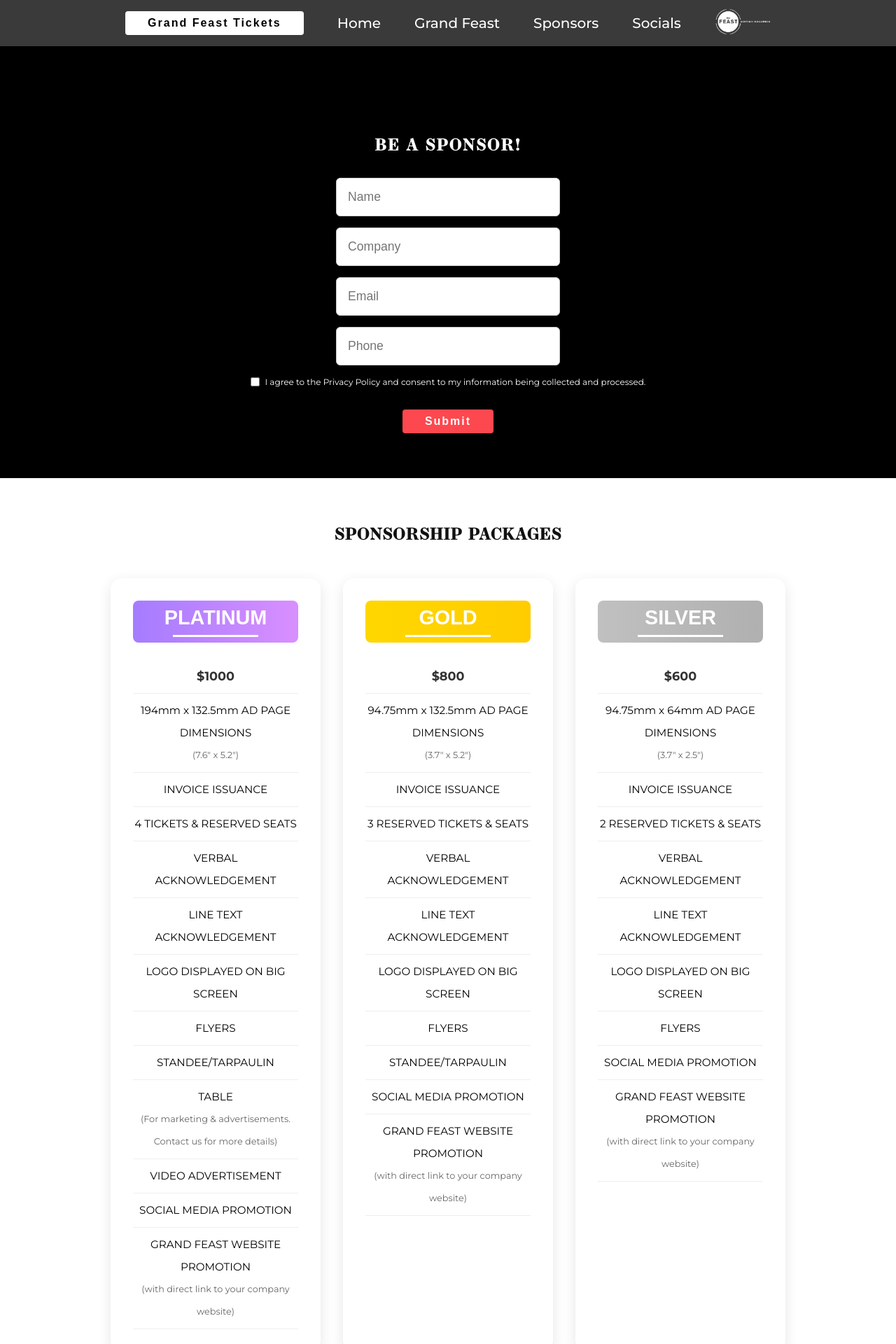
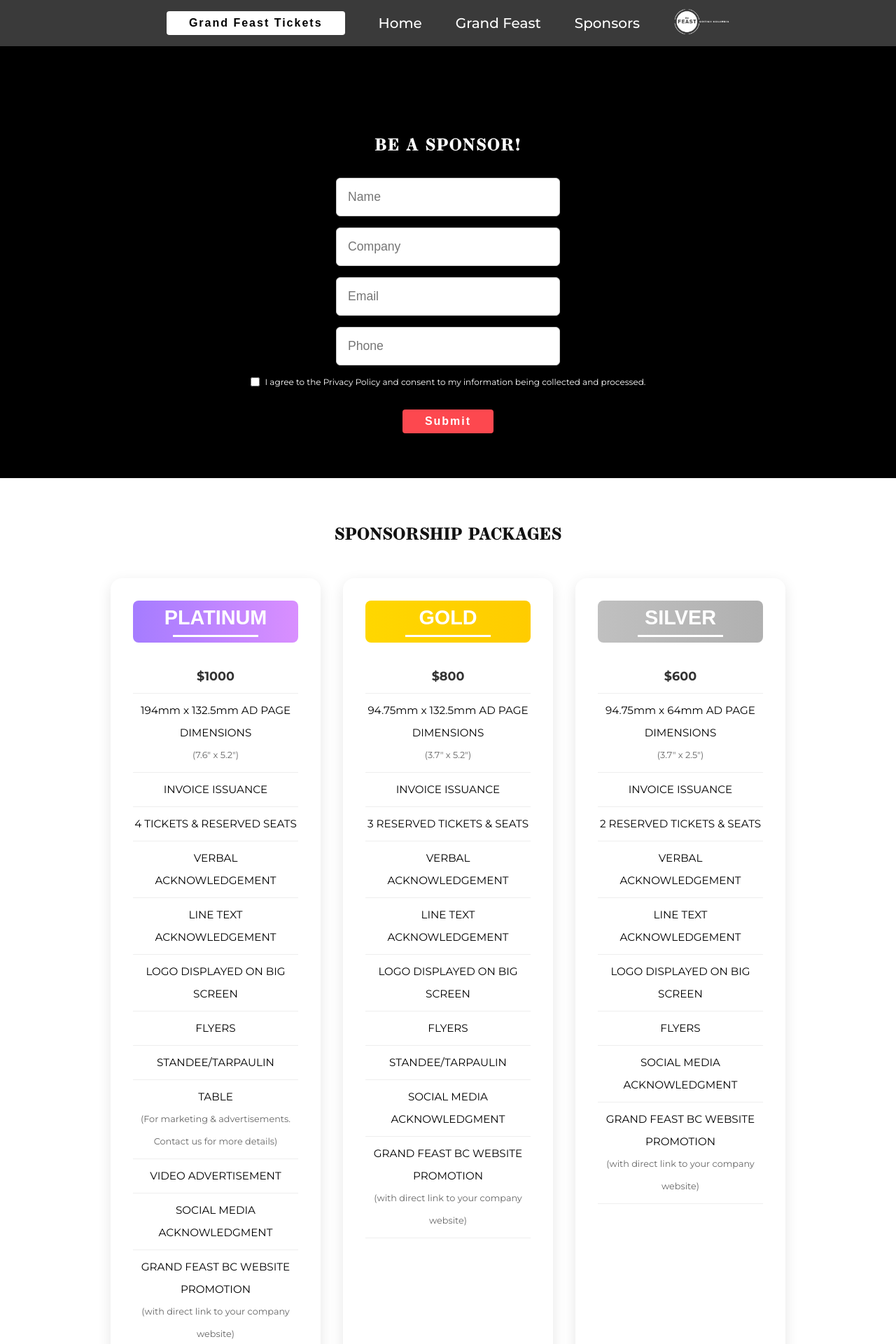
Before and after one commit to yapangelo/feastbc, a React (Vite) app: page /sponsorpage in a window 1280 px wide. Shown: the top 1920 px of the page at 70% size. Built offline with nearby package versions, Linux system fonts and the light colour scheme.

Commit message:
some updates

```diff
--- a/index.html
+++ b/index.html
@@ -4,7 +4,7 @@
     <meta charset="UTF-8" />
     <link rel="icon" type="image/svg+xml" href="/feast-logo.png" />
     <meta name="viewport" content="width=device-width, initial-scale=1.0" />
-    <title>The Feast BC</title>
+    <title>Grand Feast BC</title>
   </head>
   <body>
     <div id="root"></div>
--- a/src/components/Header/Header.jsx
+++ b/src/components/Header/Header.jsx
@@ -7,13 +7,7 @@ import bcfeasthorizontalblack from "../../assets/images/bcfeast-horizontal-black
 import NavPopUp from "../NavPopup/NavPopup";
 import Button from "../Button/Button";
 
-const Header = ({
-  scrollToSection,
-  grandFeastRef,
-  prayerRef,
-  socialsRef,
-  sponsorRef,
-}) => {
+const Header = ({ scrollToSection, grandFeastRef, sponsorRef }) => {
   const [isNavVisible, setIsNavVisible] = useState(false);
   const [isScrolled, setIsScrolled] = useState(false);
 
@@ -72,15 +66,6 @@ const Header = ({
             >
               Sponsors
             </li>
-            <li
-              className="header__nav-li"
-              onClick={() => {
-                scrollToSection(socialsRef);
-                handleCloseNav();
-              }}
-            >
-              Socials
-            </li>
           </ul>
         </div>
         <Link to="/">
--- a/src/components/SponsorTierList/SponsorTierList.jsx
+++ b/src/components/SponsorTierList/SponsorTierList.jsx
@@ -40,10 +40,10 @@ const SponsorTierList = () => {
             <li className="sponsortierlist__listitem">VIDEO ADVERTISEMENT</li>
 
             <li className="sponsortierlist__listitem">
-              SOCIAL MEDIA PROMOTION
+              SOCIAL MEDIA ACKNOWLEDGMENT
             </li>
             <li className="sponsortierlist__listitem">
-              GRAND FEAST WEBSITE PROMOTION{" "}
+              GRAND FEAST BC WEBSITE PROMOTION{" "}
               <p className="sponsortierlist__listitem-fineprint">
                 (with direct link to your company website)
               </p>
@@ -76,10 +76,10 @@ const SponsorTierList = () => {
             <li className="sponsortierlist__listitem">FLYERS</li>
             <li className="sponsortierlist__listitem">STANDEE/TARPAULIN</li>
             <li className="sponsortierlist__listitem">
-              SOCIAL MEDIA PROMOTION
+              SOCIAL MEDIA ACKNOWLEDGMENT
             </li>
             <li className="sponsortierlist__listitem">
-              GRAND FEAST WEBSITE PROMOTION{" "}
+              GRAND FEAST BC WEBSITE PROMOTION{" "}
               <p className="sponsortierlist__listitem-fineprint">
                 (with direct link to your company website)
               </p>
@@ -112,10 +112,10 @@ const SponsorTierList = () => {
             </li>
             <li className="sponsortierlist__listitem">FLYERS</li>
             <li className="sponsortierlist__listitem">
-              SOCIAL MEDIA PROMOTION
+              SOCIAL MEDIA ACKNOWLEDGMENT
             </li>
             <li className="sponsortierlist__listitem">
-              GRAND FEAST WEBSITE PROMOTION{" "}
+              GRAND FEAST BC WEBSITE PROMOTION{" "}
               <p className="sponsortierlist__listitem-fineprint">
                 (with direct link to your company website)
               </p>
--- a/src/pages/GrandFeast/GrandFeast.jsx
+++ b/src/pages/GrandFeast/GrandFeast.jsx
@@ -19,12 +19,12 @@ const GrandFeast = () => {
       <div className="grandfeast__copy">
         <h1 className="grandfeast__copy-title">Grand Feast BC 2025</h1>
         <p className="grandfeast__copy-text grandfeast__copy-text--padding-bottom">
-          The Grand Feast BC is an annual gathering that unites people from all
-          walks of life for a day of worship, inspiration, and spiritual
-          renewal. Rooted in the mission of the Light of Jesus Community, it
-          serves as a beacon of faith, unity, and hope, welcoming both Catholics
-          and non-Catholics to experience God’s love through uplifting music,
-          heartfelt prayers, and life-changing talks.
+          The Grand Feast BC is a gathering that unites people from all walks of
+          life for a day of worship, inspiration, and spiritual renewal. Rooted
+          in the mission of the Light of Jesus Community, it serves as a beacon
+          of faith, unity, and hope, welcoming both Catholics and non-Catholics
+          to experience God’s love through uplifting music, heartfelt prayers,
+          and life-changing talks.
         </p>
         <p className="grandfeast__copy-text">
           This year’s event will take place on Saturday, August 30, 2025, at the
```
